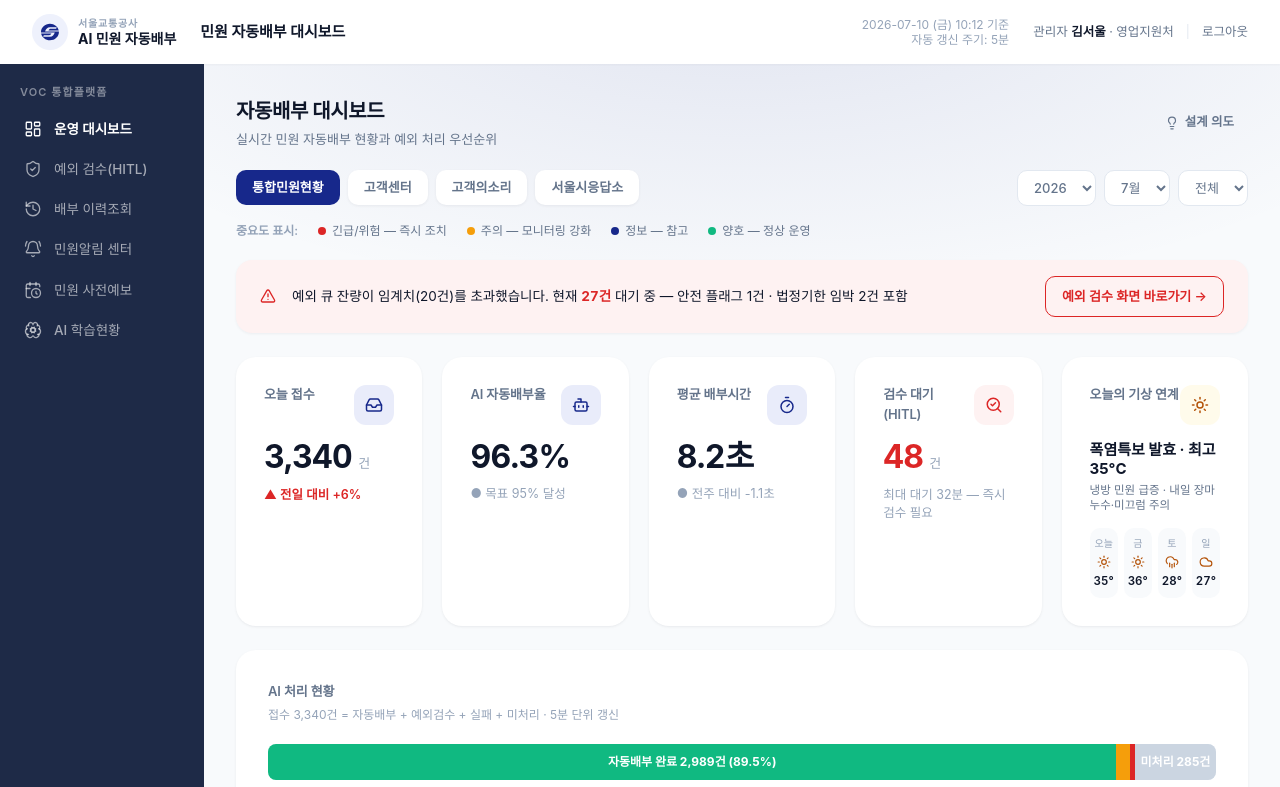
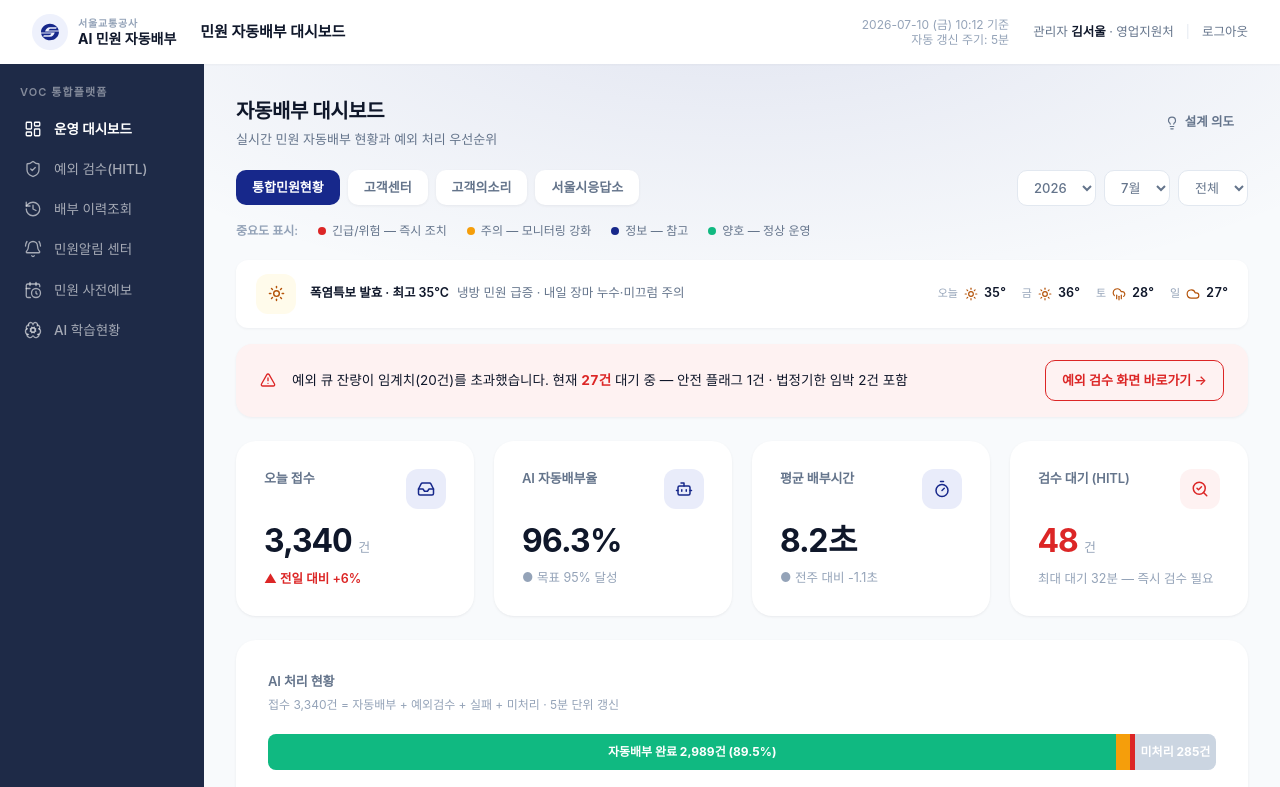
Before and after one commit to minjiq/SM, a React (Vite) app: page / in a window 1280 px wide. Shown: the top 787 px of the page. Built offline with nearby package versions, Linux system fonts and the light colour scheme; a web font is replaced by a local one.

Commit message:
Move weather out of the KPI grid into its own top strip

```diff
--- a/src/components/dashboard/Dashboard.jsx
+++ b/src/components/dashboard/Dashboard.jsx
@@ -128,30 +128,29 @@ function LegendRow() {
   );
 }
 
-function WeatherKpi() {
+function WeatherStrip() {
   return (
-    <Card padding="p-7">
-      <div className="flex items-start justify-between">
-        <span className="text-[13px] font-semibold tracking-[-0.01em] text-[#64748B]">오늘의 기상 연계</span>
-        <IconChip tone="amber">
-          <Sun className="h-[18px] w-[18px]" />
-        </IconChip>
+    <div className="mb-4 flex flex-wrap items-center gap-3.5 rounded-[12px] bg-white px-5 py-3.5 text-[12.5px] shadow-[0_1px_3px_0_rgba(15,23,42,0.05)]">
+      <IconChip tone="amber">
+        <Sun className="h-[17px] w-[17px]" />
+      </IconChip>
+      <div className="min-w-0">
+        <span className="font-semibold text-[#0F172A]">{weatherToday.headline}</span>
+        <span className="ml-2 text-[#64748B]">{weatherToday.impact}</span>
       </div>
-      <div className="mt-4 text-[15px] font-bold leading-tight text-[#0F172A]">{weatherToday.headline}</div>
-      <div className="mt-1 text-[11.5px] leading-snug text-[#64748B]">{weatherToday.impact}</div>
-      <div className="mt-3.5 grid grid-cols-4 gap-1.5">
+      <div className="ml-auto flex items-center gap-4">
         {weatherToday.days.map((d) => {
           const Icon = WEATHER_ICON[d.icon];
           return (
-            <div key={d.label} className="flex flex-col items-center gap-1 rounded-[10px] bg-[#F8FAFC] py-2">
-              <span className="text-[10px] text-[#94A3B8]">{d.label}</span>
+            <span key={d.label} className="flex items-center gap-1.5">
+              <span className="text-[11px] text-[#94A3B8]">{d.label}</span>
               <Icon className="h-3.5 w-3.5 text-[#B45309]" />
-              <span className="tabular-nums text-[11.5px] font-semibold text-[#0F172A]">{d.temp}°</span>
-            </div>
+              <span className="tabular-nums font-semibold text-[#0F172A]">{d.temp}°</span>
+            </span>
           );
         })}
       </div>
-    </Card>
+    </div>
   );
 }
 
@@ -622,6 +621,7 @@ export function Dashboard() {
 
       <SubNavRow />
       <LegendRow />
+      <WeatherStrip />
 
       <div className="mb-6 flex items-center gap-4 rounded-[16px] bg-[#FEF2F2] px-6 py-4 text-[13.5px] shadow-[0_1px_3px_0_rgba(15,23,42,0.05)]">
         <AlertTriangle className="h-4 w-4 shrink-0 text-[#DC2626]" />
@@ -637,7 +637,7 @@ export function Dashboard() {
         </button>
       </div>
 
-      <div className="mb-6 grid grid-cols-5 gap-5">
+      <div className="mb-6 grid grid-cols-4 gap-5">
         <KpiCard
           label="오늘 접수"
           icon={<Inbox className="h-[18px] w-[18px]" />}
@@ -669,7 +669,6 @@ export function Dashboard() {
           note={`최대 대기 ${todaySummary.hitlMaxWaitMin}분 — 즉시 검수 필요`}
           valueColor="#DC2626"
         />
-        <WeatherKpi />
       </div>
 
       <ProcessingBar />
```
